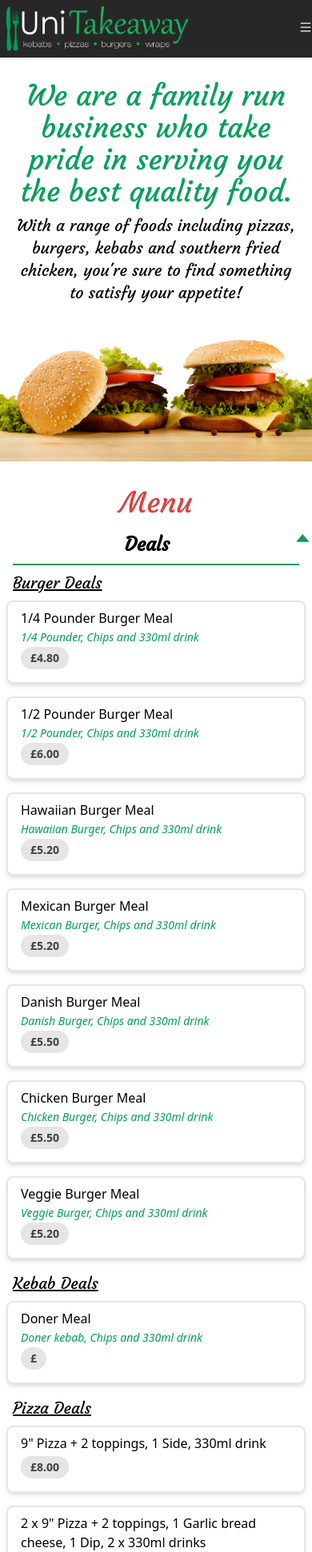
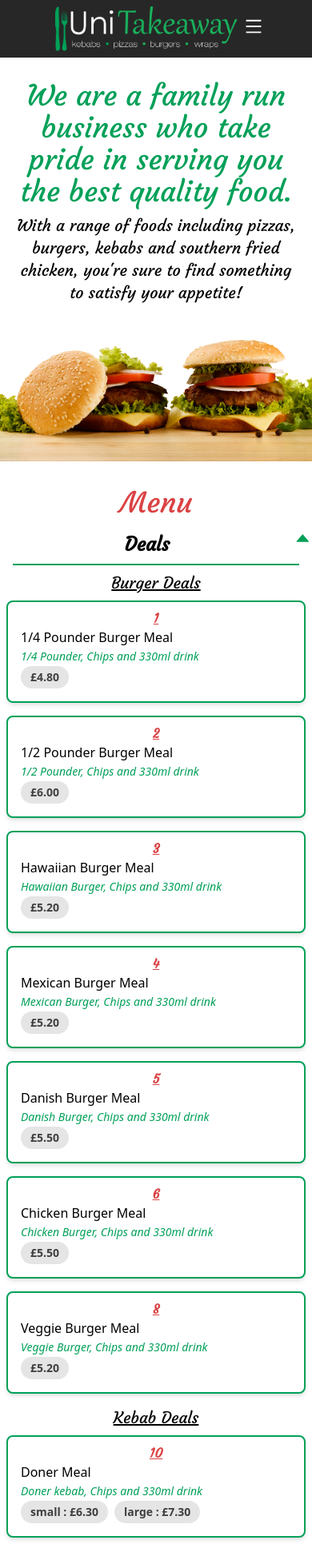
Before and after one commit to louannl/unitakeaway, a React (Create React App) app: page / in a window 390 px wide. Shown: the top 1941 px of the page at 80% size. Built offline with nearby package versions, Linux system fonts and the light colour scheme.

Commit message:
changed menulist to render different price labels dependent on type

```diff
--- a/public/index.html
+++ b/public/index.html
@@ -9,7 +9,7 @@
     <meta name="theme-color" content="#000000" />
     <meta
       name="description"
-      content="Web site created using create-react-app"
+      content="We are a family run business who take pride in serving you the best quality food."
     />
     <link rel="apple-touch-icon" href="%PUBLIC_URL%/logo192.png" />
     <!--
@@ -26,7 +26,7 @@
       work correctly both with client-side routing and a non-root public URL.
       Learn how to configure a non-root public URL by running `npm run build`.
     -->
-    <title>React App</title>
+    <title>Uni Takeaway</title>
   </head>
   <body>
     <noscript>You need to enable JavaScript to run this app.</noscript>
--- a/src/components/Navigation/NavBar.js
+++ b/src/components/Navigation/NavBar.js
@@ -10,6 +10,8 @@ const NavBar = () => {
   const toggleMenu = () => {
     setIsOpen((prevState) => !prevState);
   };
+
+  const iconStyle = 'text-2xl';
 
   return (
     <header
@@ -25,23 +27,30 @@ const NavBar = () => {
     >
       <div
         className={tw(
-          'flex',
-          'justify-between',
+          'flex flex-wrap',
+          'justify-around',
           'items-center',
           'm-1',
-          'max-w-screen-lg mx-auto'
+          'max-w-screen-lg sm:mx-auto mx-0'
         )}
       >
-        <img className="h-14 w-auto m-2" src={logo} alt="logo" />
-        <div className="sm:hidden">
-          <button type="button" className="text-white" onClick={toggleMenu}>
-            {isOpen ? <AiOutlineClose /> : <AiOutlineMenu />}
-          </button>
+        <div className="flex flex-wrap items-center justify-between">
+          <img className="h-14 w-auto m-2" src={logo} alt="logo" />
+          <div className="sm:hidden">
+            <button type="button" className="text-white" onClick={toggleMenu}>
+              {isOpen ? (
+                <AiOutlineClose className={iconStyle} />
+              ) : (
+                <AiOutlineMenu className={iconStyle} />
+              )}
+            </button>
+          </div>
         </div>
         <div
           className={tw(
             'text-2xl',
             'sm:flex',
+            'items-center',
             `${isOpen ? 'block' : 'hidden'}`
           )}
         >
--- a/src/pages/Menu/MenuItems.js
+++ b/src/pages/Menu/MenuItems.js
@@ -1,7 +1,7 @@
 import React from 'react';
 import { menuItems } from '../../uniMenuItems';
 import { SubHeader } from '../../components/UI/headers';
-import { ColumnListType, DealListType, DefaultListType } from './itemList';
+import { DealListType, DefaultListType } from './itemList';
 import MenuImages from './MenuImages';
 import CollapsableContainer from '../../components/UI/CollapsableContainer';
 
@@ -11,20 +11,12 @@ const MenuItems = () => {
     let items = [];
     let images = [];
 
-    if (!value.type) {
-      items = value.items.map((item) => {
-        return (
-          <DefaultListType
-            name={item.name}
-            description={item.description}
-            price={item.price}
-          />
-        );
-      });
+    if (!value.type && value.items.length > 0) {
+      items = <DefaultListType items={value.items} />;
     }
 
     if (value.type === 'column' && value.items.length > 0) {
-      items = <ColumnListType label={value.label} items={value.items} />;
+      items = <DefaultListType items={value.items} />;
     }
 
     if (value.type === 'deals' && value.items !== null) {
--- a/src/pages/Menu/itemList.js
+++ b/src/pages/Menu/itemList.js
@@ -44,66 +44,19 @@ export const ItemPrice = (props) => {
 };
 
 export const DefaultListType = (props) => {
-  return (
-    <div
-      className={tw(
-        'flex flex-col',
-        'border-2',
-        'rounded-lg',
-        'shadow-md',
-        'px-4 py-2',
-        'm-2',
-        'w-full sm:w-1/3 md:w-1/4'
-      )}
-    >
-      <ItemName>{props.name}</ItemName>
-      <ItemDescription>{props.description}</ItemDescription>
-      <div>
-        <ItemPrice>£{props.price}</ItemPrice>
-      </div>
-    </div>
-  );
-};
-
-export const DealListType = (props) => {
-  const items = props.items;
-  let menuDeals = [];
-
-  for (const [key, value] of Object.entries(items)) {
-    let deals = [];
-
-    value.forEach((element) => {
-      deals.push(
-        <DefaultListType
-          name={element.name}
-          description={element.description}
-          price={element.price}
-        />
-      );
-    });
-
-    menuDeals.push(
-      <div className="w-full flex flex-wrap items-stretch content-start justify-between">
-        <SubHeader className="underline">{key}</SubHeader>
-        {deals}
-      </div>
-    );
-  }
-
-  return [menuDeals];
-};
-
-export const ColumnListType = (props) => {
   const items = props.items;
 
   let list = items.map((item) => {
     let itemPrices = [];
+
+    if (item.prices) {
       for (const [key, value] of Object.entries(item.prices)) {
         itemPrices.push(
           <ItemPrice>
             {key} : £{value}
           </ItemPrice>
         );
+      }
     }
 
     return (
@@ -115,15 +68,45 @@ export const ColumnListType = (props) => {
           'shadow-md',
           'px-4 py-2',
           'm-2',
-          'w-full sm:w-1/3 md:w-1/4'
+          'w-full sm:w-1/3 md:w-1/4',
+          props.className
         )}
       >
+        {item.deal ? (
+          <p className="text-center underline font-Courgette font-semibold text-uni-red">
+            {item.deal}
+          </p>
+        ) : null}
         <ItemName>{item.name}</ItemName>
         <ItemDescription>{item.description}</ItemDescription>
-        <div>{itemPrices}</div>
+        <div>
+          {itemPrices.length > 0 ? (
+            itemPrices
+          ) : (
+            <ItemPrice>£{item.price}</ItemPrice>
+          )}
+        </div>
       </div>
     );
   });
 
   return [list];
 };
+
+export const DealListType = (props) => {
+  const items = props.items;
+  let menuDeals = [];
+
+  for (const [key, value] of Object.entries(items)) {
+    let deals = <DefaultListType items={value} className="border-uni-green" />;
+
+    menuDeals.push(
+      <div className="w-full flex flex-wrap items-stretch content-start justify-between">
+        <SubHeader className="text-center underline w-full">{key}</SubHeader>
+        {deals}
+      </div>
+    );
+  }
+
+  return [menuDeals];
+};
--- a/src/uniMenuItems.js
+++ b/src/uniMenuItems.js
@@ -71,17 +71,22 @@ export const menuItems = {
       'Pizza Deals': [
         {
           deal: '1',
-          name: '9" Pizza + 2 toppings, 1 Side, 330ml drink',
+          name: 'Pizza Deal 1',
+          description: '9" Pizza + 2 toppings, 1 Side, 330ml drink',
           price: '8.00',
         },
         {
           deal: '2',
-          name: '2 x 9" Pizza + 2 toppings, 1 Garlic bread cheese, 1 Dip, 2 x 330ml drinks',
+          name: 'Pizza Deal 2',
+          description:
+            '2 x 9" Pizza + 2 toppings, 1 Garlic bread cheese, 1 Dip, 2 x 330ml drinks',
           price: '15.00',
         },
         {
           deal: '3',
-          name: '2 x 12" Pizza + 3 toppings each, 1 Garlic bread cheese, 1 Dip, 1.5lt Bottle',
+          name: 'Pizza Deal 3',
+          description:
+            '2 x 12" Pizza + 3 toppings each, 1 Garlic bread cheese, 1 Dip, 1.5lt Bottle',
           price: '19.90',
         },
       ],
```
Also changed, not shown: src/pages/ContactUs/ContactUs.js (added). Lines whose indentation alone changed are shown as unchanged.
